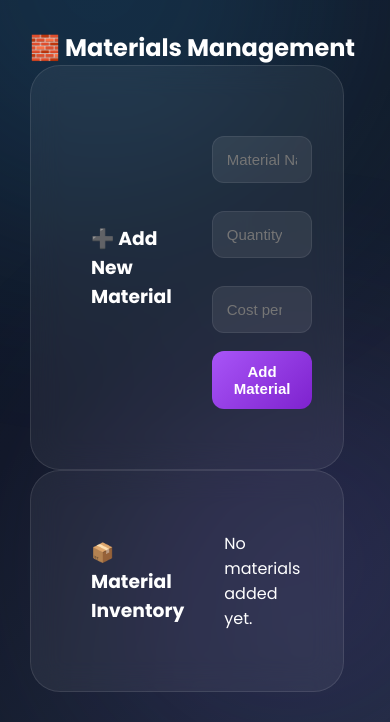
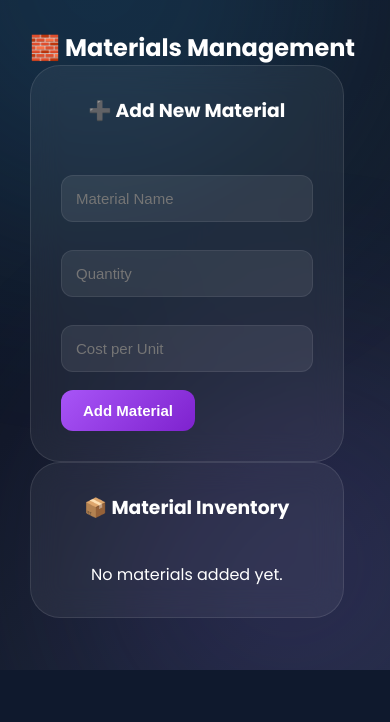
Before and after one commit to harshahiremath591-n/Electritionfinalweb, a Flask app: page /materials in a window 390 px wide; the page is wider, and only the part inside the window is pictured. Shown: the part 174-896 px from the top of that part. After the commit the page ends 844 px from the top of that part, so only its background shows below. Run offline with Flask 3, Linux system fonts and the light colour scheme; the visitor is signed in with stand-in values (Sample User, id 1); data that the repository does not hold is empty.

```diff
--- a/static/style.css
+++ b/static/style.css
@@ -375,8 +375,18 @@ table td{
 
 /* ================= MOBILE ================= */
 
+@media(max-width:600px){
 
+    .card{
+        flex-direction:column;
+        padding:30px;
+    }
 
+    .payment-page{
+        padding:20px;
+    }
+
+}
 
 /* ================= REPORT LINK COLOR ================= */
 
```
